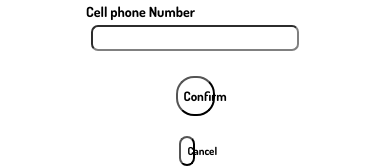
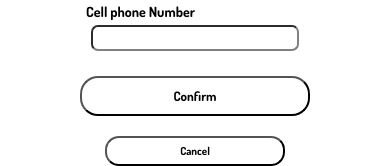
Before and after one commit to ccano2011/election-app, a React (Create React App) app in the folder client/: page /request-ballot in a window 390 px wide. Shown: the part 776-942 px from the top of the page. Built offline with nearby package versions, Linux system fonts and the light colour scheme.

Commit message:
finished confirmation deskptop and mobile

```diff
--- a/client/src/screens/home/Home.css
+++ b/client/src/screens/home/Home.css
@@ -8,8 +8,10 @@
   background-image: url(../../Assets/electionsbackground.png);
   position: fixed;
   width: 100%;
-  left: 50%;
-  top: 50%;
+  /* left: 50%;
+  top: 50%; */
+  left: -50%;
+  top: -50%;
   height: 100%;
   object-fit: cover;
   transform: translate(-50%, -50%);
--- a/client/src/screens/requestballot/RequestBallotScreen.css
+++ b/client/src/screens/requestballot/RequestBallotScreen.css
@@ -63,16 +63,16 @@ label{
 }
 
 .confirm-button{
-  font-size: 13px;
+text-align: match-parent;
+font-size: 13px;
   height: 40px;
   margin-top: 20px;
+  float: left;
   cursor: pointer;
-  width: 10%;
-  align-self: center;
+  width: 230px;
   border-radius: 18px;
   font-weight: bold;
   background-color: white;
-
 }
 button:hover{
   background-color:#D6DDF3;
@@ -84,10 +84,13 @@ button:hover{
   font-size: 11px;
   height: 30px;
   margin-top: 10px;
-  width: 8%;
+  width: 180px;
   border-radius: 14px;
   font-weight: bold;
   background-color: white;
+  text-align: match-parent;
+  float: left;
+  cursor: pointer;
 }
 .cancel-button a{
   text-decoration: none;
--- a/client/src/screens/requestballot/RequestBallotScreen.jsx
+++ b/client/src/screens/requestballot/RequestBallotScreen.jsx
@@ -164,7 +164,7 @@ const RequestBallotScreen = () => {
               onChange={handleChange}
             />
           </label>
-          <button type='submit' className="confirm-button">Confirm</button>
+         <Link to ="/request-confirmed"> <button type='submit' className="confirm-button">Confirm</button></Link>
           <Link to="/" className='cancel-button'><button className='cancel-button'>Cancel</button></Link>
         </form>
       </div>
--- a/client/src/screens/requestconfirmed/RequestConfirmedScreen.css
+++ b/client/src/screens/requestconfirmed/RequestConfirmedScreen.css
@@ -2,21 +2,19 @@
 
 .ballot-screen{
 font-family: 'Dosis', sans-serif;
-background-image: url(../../Assets/RegistrationConfirmationBackground.png);
-display: flex;
-flex-direction: column;
-align-items: center;
 position: fixed;
+background-image: url('../../Assets/RegistrationConfirmationBackground.png');
+/* left: 50%; */
+/* top: 50%; */
+z-index: -1;
+background-size: cover;
+height: 100%;
 width: 100%;
-left: 50%;
-top: 50%;
-height: 100%;
-object-fit: cover;
-transform: translate(-50%, -50%);
-z-index: -1;
-background-repeat: round;
+/* transform: translate(-50%, -50%); */
+background-repeat: no-repeat;
 }
 .confirm-container{
+  margin: auto;
   width: 220px;
   height: 260px;
   margin-top: 200px;
@@ -36,7 +34,6 @@ background-repeat: round;
   font-size: 13px;
   height: 40px;
   margin-top: 80px;
-  float: left;
   cursor: pointer;
   width: 230px;
   border-radius: 18px;
@@ -49,3 +46,10 @@ background-repeat: round;
   text-decoration: none;
   color: black;
 }
+
+/* Media query for large devices (laptops/desktops) */
+@media screen and (min-width: 900px){
+  .ballot-screen{
+    background-image: url('../../Assets/DesktopBallotRequestSubmitted.png')
+  }
+}
--- a/client/src/screens/requestconfirmed/RequestConfirmedScreen.jsx
+++ b/client/src/screens/requestconfirmed/RequestConfirmedScreen.jsx
@@ -12,7 +12,6 @@ const RequestConfirmedScreen = () => {
         <h2>You have requested a ballot!</h2>
       </div>
       <Link to="/"><button className = 'home-button'>Back to Home</button></Link>
-
     </div>
 
   )
```
Also changed, not shown: client/src/Assets/DesktopBallotRequestSubmitted.png (renamed from client/src/Assets/Desktop BallotRequestSubmitted.png).
